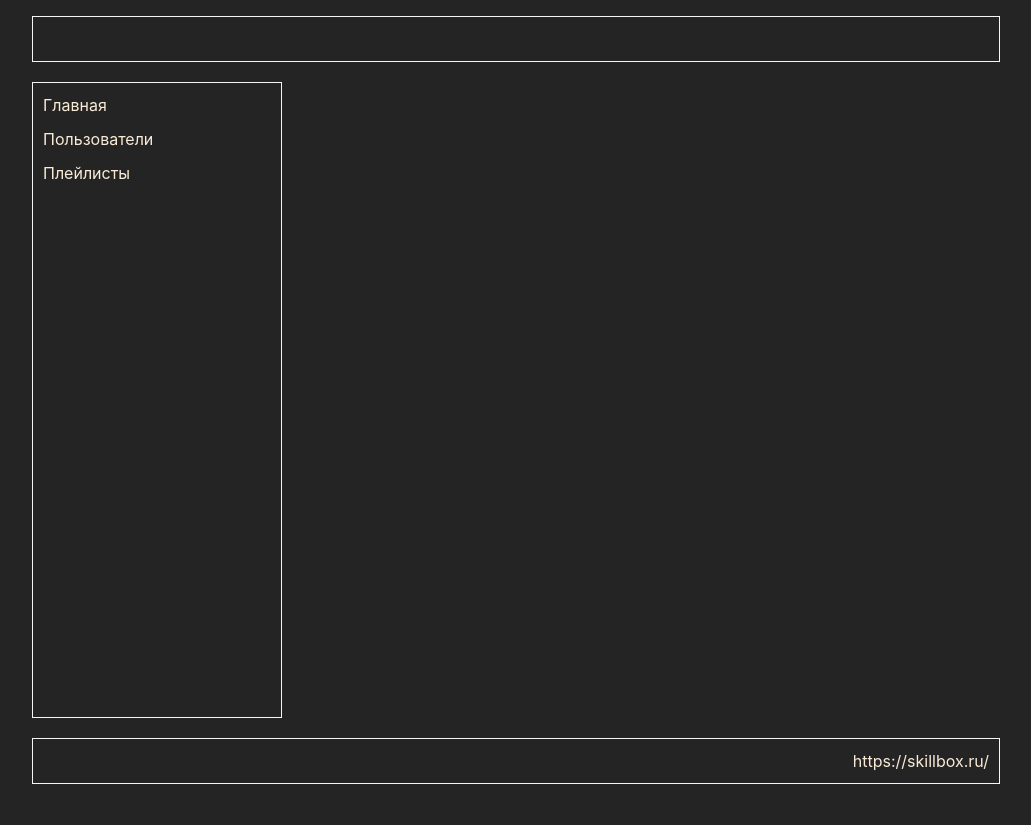
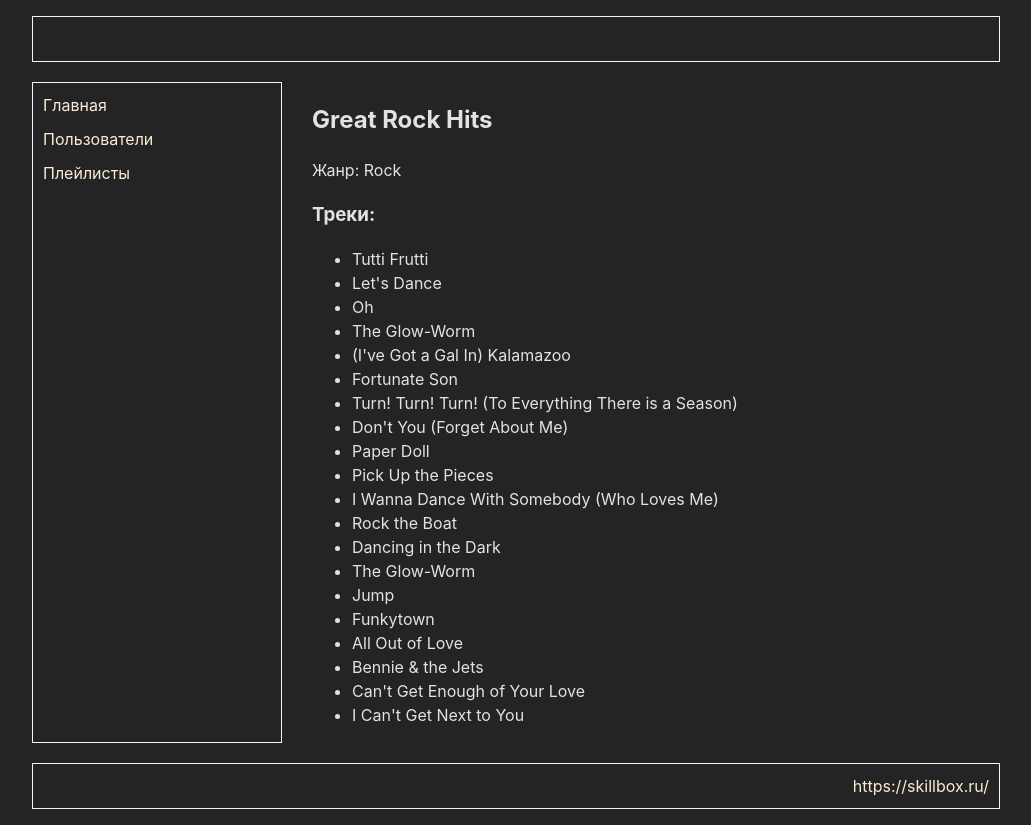
Before and after one commit to Regina-frontend30/react-projects, a React (Vite) app in the folder react-playlists-router/homework-starter/: page /playlists/0 in a window 1280 px wide. Shown: the whole page, without its empty margins (124-1155 px from the left). Before the commit the page ends 800 px from the top, so only its background shows below. Built offline with nearby package versions, Linux system fonts and the light colour scheme.

Commit message:
feat: add playlist details page

```diff
--- a/react-playlists-router/homework-starter/src/App.tsx
+++ b/react-playlists-router/homework-starter/src/App.tsx
@@ -1,7 +1,13 @@
 import { BrowserRouter, Link, Route, Routes } from "react-router-dom";
 import "./app.css";
 
-import { MainPage, UserInfoPage, UsersPage, PlaylistsPage } from "./pages";
+import {
+  MainPage,
+  UserInfoPage,
+  UsersPage,
+  PlaylistsPage,
+  PlaylistInfoPage,
+} from "./pages";
 
 export function App() {
   return (
@@ -21,6 +27,7 @@ export function App() {
             <Route path="/users" element={<UsersPage />} />
             <Route path="/users/:userId" element={<UserInfoPage />} />
             <Route path="/playlists" element={<PlaylistsPage />} />
+            <Route path="/playlists/:playlistId" element={<PlaylistInfoPage />} />
           </Routes>
         </main>
       </div>
--- /dev/null
+++ b/react-playlists-router/homework-starter/src/pages/PlaylistInfoPage/PlaylistInfoPage.tsx
@@ -0,0 +1,31 @@
+import { useParams } from "react-router-dom";
+import { PLAYLISTS } from "../../data/playlists";
+import { TPlaylist } from "../../data/interfaces";
+
+export function PlaylistInfoPage() {
+  const { playlistId } = useParams<{ playlistId: string }>();
+
+  const playlist: TPlaylist | undefined = PLAYLISTS.find(
+    (p) => p.id === Number(playlistId)
+  );
+
+  if (!playlist) {
+    return <p>Плейлист не найден</p>;
+  }
+
+  return (
+    <div>
+      <h2>{playlist.name}</h2>
+
+      <p>Жанр: {playlist.genre}</p>
+
+      <h3>Треки:</h3>
+
+      <ul>
+        {playlist.songs.map((song, i) => (
+          <li key={i}>{song}</li>
+        ))}
+      </ul>
+    </div>
+  );
+}
--- a/react-playlists-router/homework-starter/src/pages/index.ts
+++ b/react-playlists-router/homework-starter/src/pages/index.ts
@@ -2,3 +2,4 @@ export { MainPage } from "./MainPage";
 export { UsersPage } from "./UsersPage";
 export { UserInfoPage } from "./UserInfoPage";
 export * from "./PlaylistsPage/PlaylistsPage";
+export * from "./PlaylistInfoPage/PlaylistInfoPage";
```
